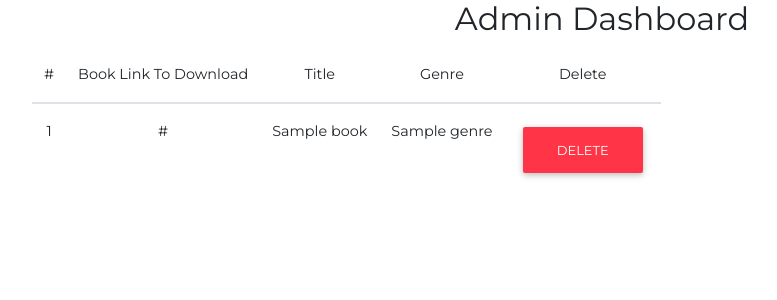
After one commit to sainttobs/book-genre-classification-webapp, a Flask app: template templates/dashboard.html in a window 1280 px wide. The commit adds this page. Shown: the top 300 px of the page, without its empty margins (38-815 px from the left). Run offline with Flask 2, Linux system fonts and the light colour scheme; the template is opened without the code that fills it: most values are stand-ins (such as "Sample title", 1, 10 or a date in 2020); parts of the project's set-up code (start-up, migrations or seed data) failed here and were passed over; some libraries are stand-ins or nearby versions.

Commit message:
adding admin login functionality and dashboard

```diff
--- a/app.py
+++ b/app.py
@@ -78,6 +78,15 @@ def form():
 def signin():
 	return render_template('admin.html')
 
+@app.route('/login', methods=['POST'])
+def login():
+	name = request.form['name']
+	password = request.form['password']
+	if(name == 'admin' and password == 'pass123'):
+		books = db.books.find()
+		return render_template('dashboard.html', books = books)
+	else:
+		return redirect('/')
 
 @app.route('/predict', methods=['POST'])
 def predict():
--- a/templates/admin.html
+++ b/templates/admin.html
@@ -119,10 +119,9 @@ body {
                 <h2>Admin Login</h2>
           </div>
 
-
+        <form method="post" action="{{ url_for('login') }}">
           <div class="login-box">
             <div class="login-content">
-
               <div class="form-group">
                 <input type="text" name="name" class="form-control">
                 <label>username</label>
@@ -134,10 +133,11 @@ body {
               </div>
 
               <div>
-            <input type="button" class="btn btn-primary btn-block" value="Submit" >
+                <input type="submit" class="btn btn-primary btn-block" value="Submit" >
               </div>
             </div>
           </div>
+        </form>
         <script src="js/jquery-3.2.1.min.js"></script>
 
         <script>
--- /dev/null
+++ b/templates/dashboard.html
@@ -0,0 +1,57 @@
+<!DOCTYPE html>
+<html lang="en">
+<head>
+  <title>Admin Dashboard</title>
+  <meta charset="utf-8">
+  <meta name="viewport" content="width=device-width, initial-scale=1">
+  <!-- Bootstrap core CSS -->
+<link href="https://cdnjs.cloudflare.com/ajax/libs/twitter-bootstrap/4.3.1/css/bootstrap.min.css" rel="stylesheet">
+
+<script src="https://code.jquery.com/jquery-3.2.1.slim.min.js" integrity="sha384-KJ3o2DKtIkvYIK3UENzmM7KCkRr/rE9/Qpg6aAZGJwFDMVNA/GpGFF93hXpG5KkN" crossorigin="anonymous"></script>
+<script src="https://cdnjs.cloudflare.com/ajax/libs/popper.js/1.12.9/umd/popper.min.js" integrity="sha384-ApNbgh9B+Y1QKtv3Rn7W3mgPxhU9K/ScQsAP7hUibX39j7fakFPskvXusvfa0b4Q" crossorigin="anonymous"></script>
+<link href="https://cdnjs.cloudflare.com/ajax/libs/mdbootstrap/4.8.7/css/mdb.min.css" rel="stylesheet">
+  <link rel="stylesheet" href="css/style.css">
+
+    <link href="https://fonts.googleapis.com/css?family=Quicksand&display=swap" rel="stylesheet">
+    <link href="https://fonts.googleapis.com/css?family=Montserrat&display=swap" rel="stylesheet">
+
+</head>
+    <body>
+        <style>
+            *{
+                font-family: 'Montserrat', sans-serif;
+            }
+        </style>
+        <h2 style="text-align: center">Admin Dashboard</h2>
+        <div class="container">
+            <div class="row">
+                <div>
+                    <table style="text-align: center" class="table">
+                        <thead>
+                            <tr>
+                                <th class="thead">#</th>
+                                <th class="thead">Book Link To Download</th>
+                                <th class="thead">Title</th>
+                                <th class="thead">Genre</th>
+                                <th class="thead">Delete</th>
+                            </tr>
+                        </thead>
+                        <tbody>
+                            {% for book in books %}
+                            <tr>
+                                <td class="tbody">1</td>
+                                <td class="tbody"><strong>{{ book['url'] }}</strong></td>
+                                <td class="tbody"><strong>{{ book['title'] }}</strong></td>
+                                <td class="tbody"><strong>{{ book['genre'] }}</strong></td>
+                                <td class="tbody"><button class="btn btn-danger">Delete</button></td>
+                            </tr>
+                            {% endfor %}
+                        </tbody>
+                    </table>
+                </div>
+            </div>
+        </div>
+    </body>
+
+
+</html>
```
Lines whose indentation alone changed are shown as unchanged.
